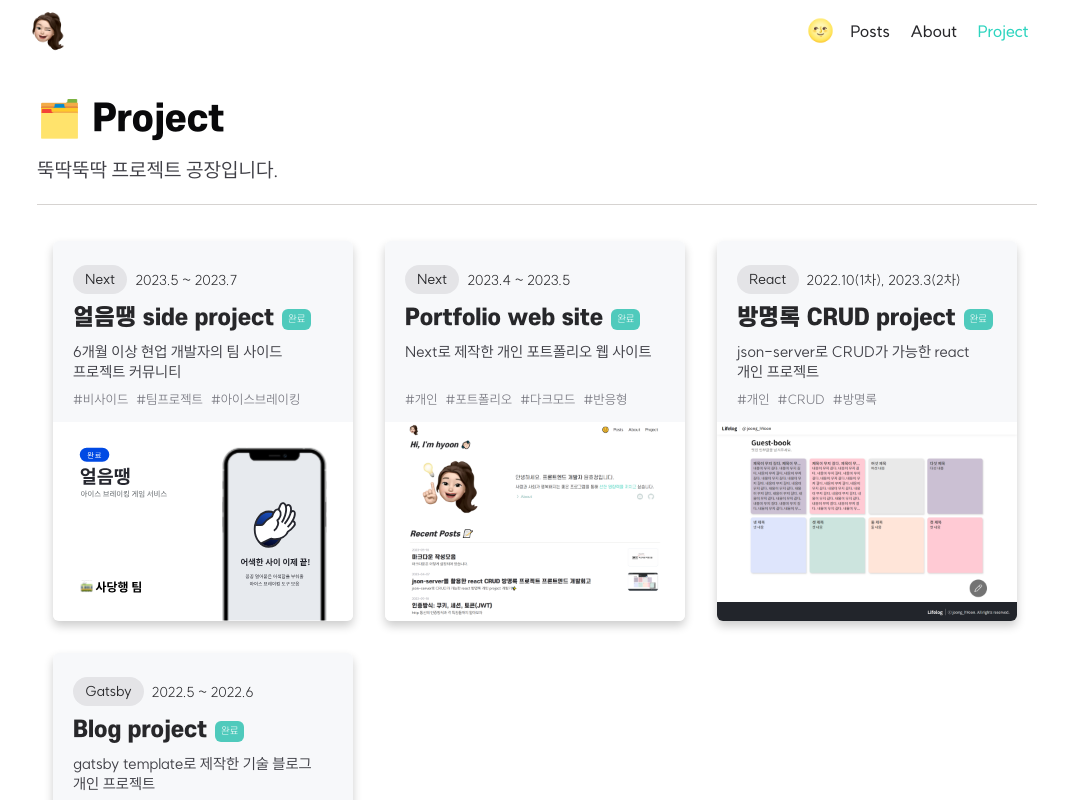
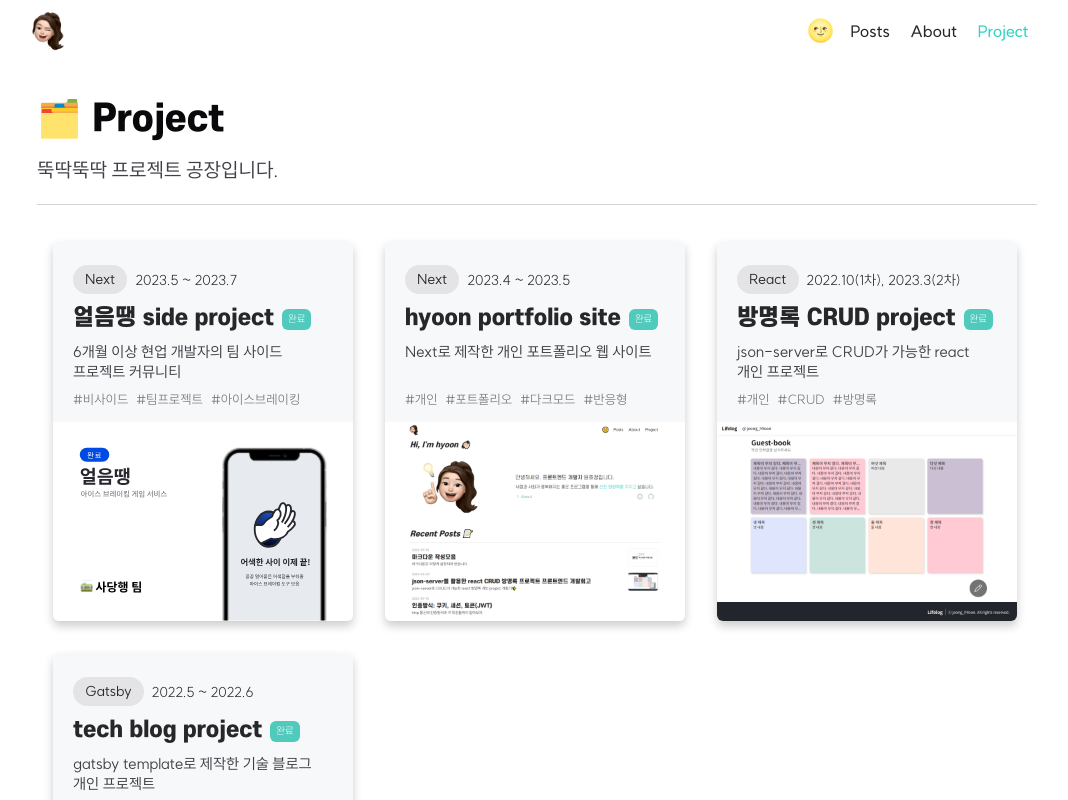
Before and after one commit to bbahna/Portfolio, a Next.js app: page /project in a window 1280 px wide. Shown: the top 800 px of the page, without its empty margins (103-1171 px from the left). Built offline with nearby package versions, Linux system fonts and the light colour scheme.

Commit message:
[project] title 수정

```diff
--- a/data/project.ts
+++ b/data/project.ts
@@ -22,7 +22,7 @@ const project: {
 	},
 	{
 		id: 2,
-		title: 'Portfolio web site',
+		title: 'hyoon portfolio site',
 		category: 'Next',
 		status: '완료',
 		link: 'https://hyoon-share.notion.site/Next-Portfolio-web-site-ab7b701e0f294a24ab9afded438f9bad',
@@ -44,7 +44,7 @@ const project: {
 	},
 	{
 		id: 4,
-		title: 'Blog project',
+		title: 'tech blog project',
 		category: 'Gatsby',
 		status: '완료',
 		link: 'https://hyoon-share.notion.site/Gatsby-Blog-project-e00db9d6957c423399c3b62d94a8c64e',
```
